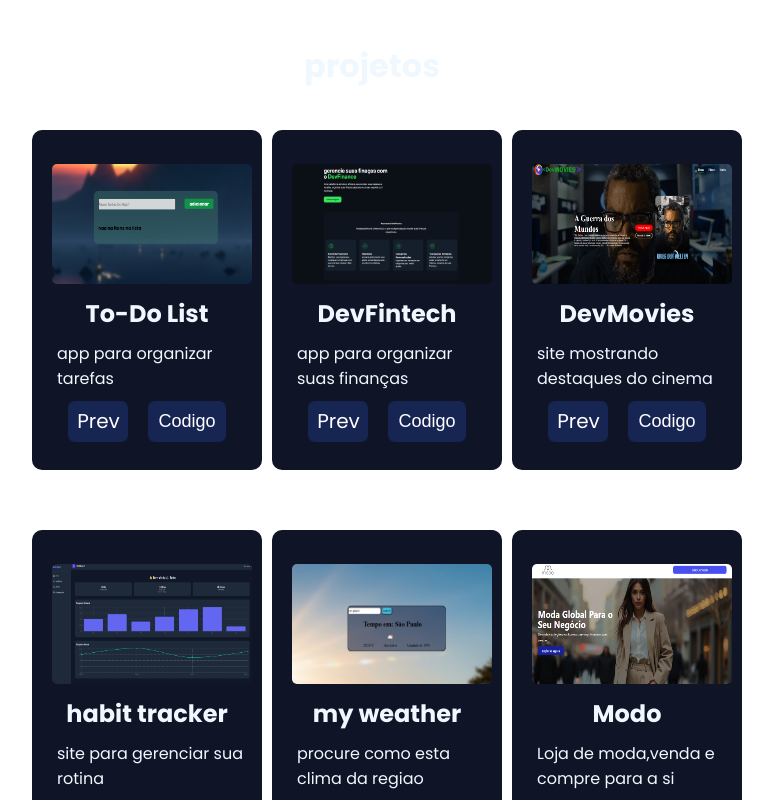
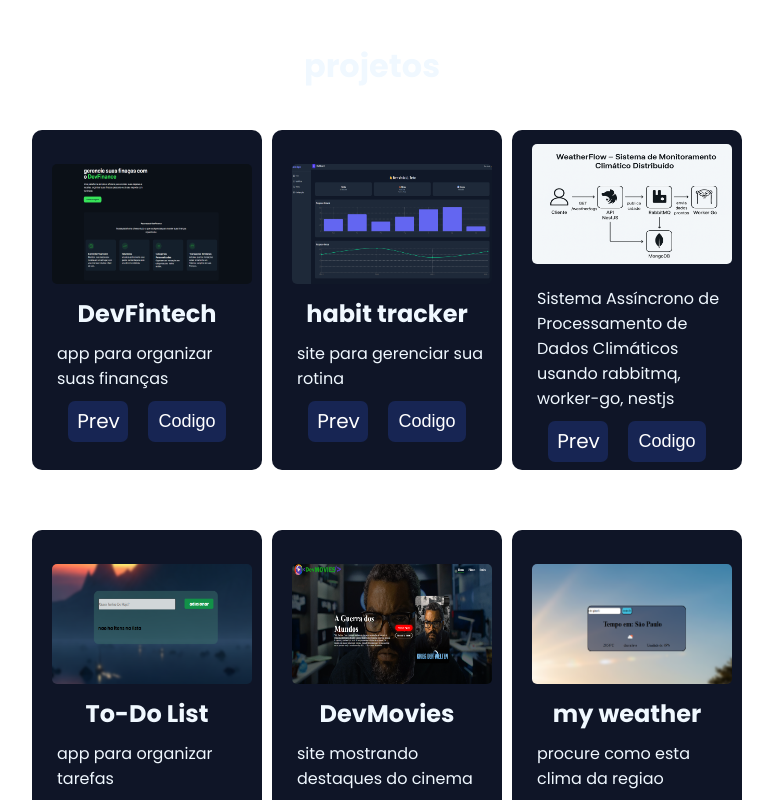
Before and after one commit to 01kevinms/portf, a React (Vite) app: page / in a window 1280 px wide. Shown: the part 1160-1960 px from the top of the page, without its empty margins (268-1041 px from the left). Built offline with nearby package versions, Linux system fonts and the light colour scheme.

Commit message:
new project

```diff
--- a/src/components/links/links.tsx
+++ b/src/components/links/links.tsx
@@ -47,3 +47,6 @@ export const PrevWeather = ()=>{
 export const PrevLanding = ()=>{
   window.location.href = 'https://01kevinms.github.io/landing-modo'
 }
+export const PrevRabbit = ()=>{
+  window.location.href = 'https://github.com/01kevinms/docker-rabbit'
+}
--- a/src/pages/Home/App.tsx
+++ b/src/pages/Home/App.tsx
@@ -10,7 +10,9 @@ import background from '../../assets/bg.png';
 import habit from '../../assets/habit.png';
 import weather from '../../assets/weather.png';
 import landing from '../../assets/landing.png';
-import { email, Finance, github, Habits, Landing, linked, Movies, PrevFinance, Prevhabit, PrevLanding, PrevMovie, PrevTodolist, PrevWeather, ToDoList, Weather, whatsapp } from "../../components/links/links.tsx";
+import rabbit from '../../assets/rabbit.png';
+
+import { email, Finance, github, Habits, Landing, linked, Movies, PrevFinance, Prevhabit, PrevLanding, PrevMovie, PrevRabbit, PrevTodolist, PrevWeather, ToDoList, Weather, whatsapp } from "../../components/links/links.tsx";
 import ContactButton from "../../components/button/button.tsx";
 import { useState } from "react";
 import { CloseBtn, ModalContent, ModalOverlay } from "./modalstyle";
@@ -63,12 +65,13 @@ const App = () => {
 
           <h1>projetos</h1>
         <div className="proj">
+          <ProjectList a={PrevFinance} onClick={Finance} src={dev} title="DevFintech">app para organizar suas finanças</ProjectList>
+          <ProjectList a={Prevhabit} onClick={Habits} src={habit} title="habit tracker">site para gerenciar sua rotina</ProjectList>
+          <ProjectList a={PrevRabbit} onClick={PrevRabbit} src={rabbit} title="">Sistema Assíncrono de Processamento de Dados Climáticos usando rabbitmq, worker-go, nestjs</ProjectList>
           <ProjectList a={PrevTodolist} onClick={ToDoList} src={todolist} title="To-Do List">app para organizar tarefas</ProjectList>
-          <ProjectList a={PrevFinance} onClick={Finance} src={dev} title="DevFintech">app para organizar suas finanças</ProjectList>
           <ProjectList a={PrevMovie} onClick={Movies} src={movie} title="DevMovies">site mostrando destaques do cinema</ProjectList>
-          <ProjectList a={Prevhabit} onClick={Habits} src={habit} title="habit tracker">site para gerenciar sua rotina</ProjectList>
           <ProjectList a={PrevWeather} onClick={Weather} src={weather} title="my weather">procure como esta clima da regiao</ProjectList>
-          <ProjectList a={PrevLanding} onClick={Landing} src={landing} title="Modo">Loja de moda,venda e compre para a si</ProjectList>
+          <ProjectList a={PrevLanding} onClick={Landing} src={landing} title="Modo">Loja de moda, compre para a si, e para sua loja</ProjectList>
 
         </div>
 </div>
```
Also changed, not shown: src/assets/rabbit.png (added), 6 other files (tests, documents, lock files or other folders).
